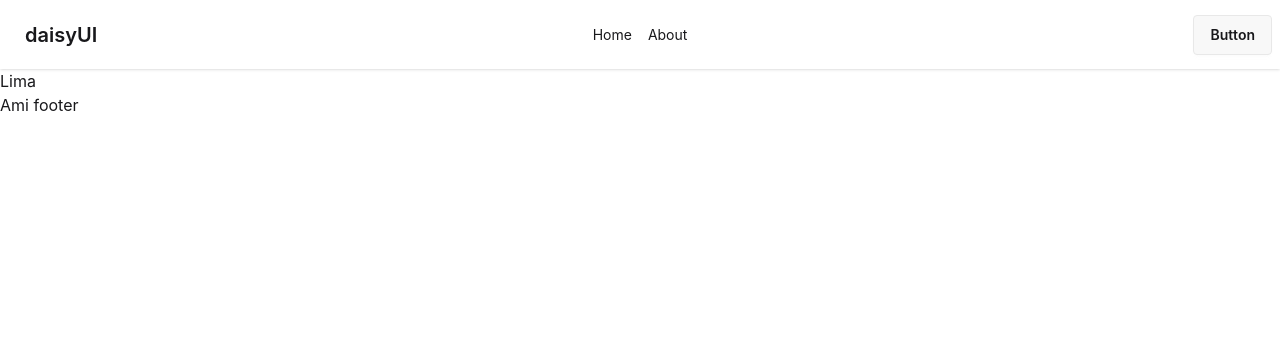
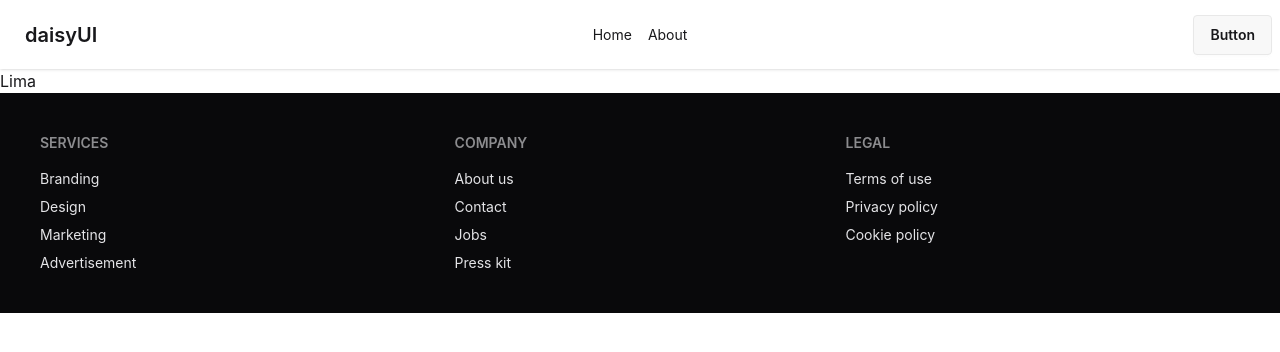
Before and after one commit to fatematujjohralima/Book-Vibe, a React (Vite) app: page / in a window 1280 px wide. Shown: the top 352 px of the page. Built offline with nearby package versions, Linux system fonts and the light colour scheme.

Commit message:
implement Footer

```diff
--- a/src/Components/Footer/Footer.jsx
+++ b/src/Components/Footer/Footer.jsx
@@ -2,9 +2,28 @@
 
 const Footer = () => {
     return (
-        <div>
-            <h1>Ami footer</h1>
-        </div>
+        <footer className="footer sm:footer-horizontal bg-neutral text-neutral-content p-10">
+  <nav>
+    <h6 className="footer-title">Services</h6>
+    <a className="link link-hover">Branding</a>
+    <a className="link link-hover">Design</a>
+    <a className="link link-hover">Marketing</a>
+    <a className="link link-hover">Advertisement</a>
+  </nav>
+  <nav>
+    <h6 className="footer-title">Company</h6>
+    <a className="link link-hover">About us</a>
+    <a className="link link-hover">Contact</a>
+    <a className="link link-hover">Jobs</a>
+    <a className="link link-hover">Press kit</a>
+  </nav>
+  <nav>
+    <h6 className="footer-title">Legal</h6>
+    <a className="link link-hover">Terms of use</a>
+    <a className="link link-hover">Privacy policy</a>
+    <a className="link link-hover">Cookie policy</a>
+  </nav>
+</footer>
     );
 };
 
```
